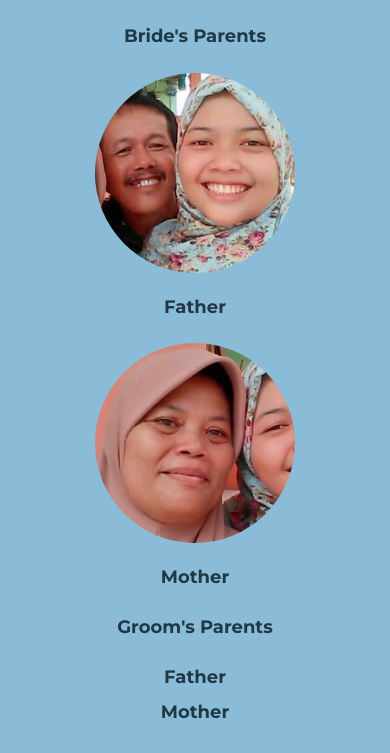
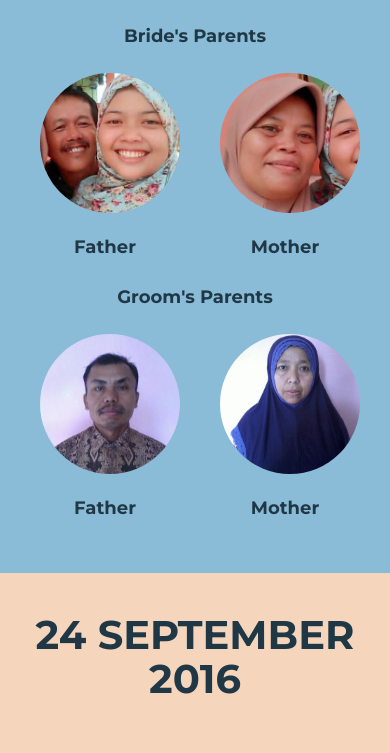
Before and after one commit to kumangxxx/undangan, a website: page index.html in a window 390 px wide. Shown: the part 1844-2597 px from the top of the page. Drawn offline with nearby package versions, Linux system fonts and the light colour scheme; some packages are replaced by stand-ins of ours; a web font is replaced by a local one.

Commit message:
add gungun, parent nyamping

```diff
--- a/css/kumang.css
+++ b/css/kumang.css
@@ -173,7 +173,14 @@ header {
   }
 }
 
-@media (min-width: 960px) {
+@media (max-width: 1000px) {
+
+  .ava-parent {
+    border-radius: 50%;
+    margin: 10px;
+    width: 160px;
+    height: 160px;
+  }
 
 }
 
@@ -200,6 +207,13 @@ header {
     border-radius: 50%;
     width: 200px;
     height: 200px;
+  }
+
+  .ava-parent {
+    border-radius: 50%;
+    margin: 10px;
+    width: 140px;
+    height: 140px;
   }
 }
 
@@ -233,6 +247,13 @@ header {
     border-radius: 50%;
     width: 200px;
     height: 200px;
+  }
+
+  .ava-parent {
+    border-radius: 50%;
+    margin: 10px;
+    width: 100px;
+    height: 100px;
   }
 }
 
--- a/index.html
+++ b/index.html
@@ -114,11 +114,11 @@
                   <div class="row text-center">
                     <div class="col-sm-3">
                     </div>
-                    <div class="wow fadeInLeft col-sm-3">
+                    <div class="wow fadeInLeft col-xs-6 col-sm-3">
                       <img src="img/bride_dad.jpg" class="ava-parent" />
                       <h4 class="service-heading">Father</h4>
                     </div>
-                    <div class="wow fadeInRight col-sm-3">
+                    <div class="wow fadeInRight col-xs-6 col-sm-3">
                       <img src="img/bride_mom.jpg" class="ava-parent" />
                       <h4 class="service-heading">Mother</h4>
                     </div>
@@ -129,12 +129,12 @@
                   <div class="row text-center">
                     <div class="col-sm-3">
                     </div>
-                    <div class="wow fadeInLeft col-sm-3">
-                      <!-- <img src="img/groom-father.jpeg" class="ava-parent" /> -->
+                    <div class="wow fadeInLeft col-xs-6 col-sm-3">
+                      <img src="img/groom-father.jpeg" class="ava-parent" />
                       <h4 class="service-heading">Father</h4>
                     </div>
-                    <div class="wow fadeInRight col-sm-3">
-                      <!-- <img src="img/groom-mom.jpeg" class="ava-parent" /> -->
+                    <div class="wow fadeInRight col-xs-6 col-sm-3">
+                      <img src="img/groom-mom.jpeg" class="ava-parent" />
                       <h4 class="service-heading">Mother</h4>
                     </div>
                   </div>
@@ -345,6 +345,12 @@
           </div>
           <div>
               <div class="slider-content">
+                <!-- Gungun -->
+                <div class="wrapper"><p align="justify" class="text-muted testi-text">Ka Dindin itu orangnya selalu bisa bikin kita nyaman ketika bersama-sama, sosok yang patut untuk diteladani, optimis selalu punya solusi dari setiap permasalahan yang dihadapi dan calon imam yang mau berjuang membawa bahtera Rumah Tangga menuju jannah-Nya.<br/>Barakallahu lakuma wa baraka alaikuma wa jamaah bainakuma fii khair.<br/><br/>- Gungun Gunawan</p></div>
+              </div>
+          </div>
+          <div>
+              <div class="slider-content">
                 <!-- Jupriyanto -->
                 <p align="justify" class="text-muted testi-text">Maha suci Alloh yang telah menciptakan pasangan-pasangan semua makhluknya, baik dari apa yang ditumbuhkan oleh bumi, dan dari diri mereka,  maupun dari apa yang tidak mereka ketahui. perjalanan hidup seseorang akan berlabuh dan bersandar kepada tambatan hati yang tlah DIA kirimkan untuknya. baik dalam sebuah pertemuan yang telah direncanakan, maupun pertemuan yang tidak kita rencanakan. karena, rencana-Nya lebih baik dari rencana yang tlah kita buat. segala hal, memang butuh perjuangan. termasuk dalam hal cinta. cinta memerlukan pengorbanan, dan pengorbanan itu akan terpuaskan melalui kebahagian yang akan kita rasakan melalui cinta. aplikasi cinta seseorang dituangkan dalam sebuah pernikahan. hal ini berawal dari ta'aruf, berlanjut dengan akad nikah, berakhir dengan pertemuan di surga, sungguh indah rasanya pernikahan. semoga perjalanan cinta yang kau rajut dengannya, menjadi perjalanan kecil yang akan mengantarkan dirimu dan dirinya menjadi keluarga yang Sakinah, Mawadah, dan Warohmah yang dibaluti benih-benih cinta yang akan abadi.<br/><br/>Selamat menempuh hidup baru, dalam naungan cinta yang Alloh ridhoi.<br/><br/>- Jupriyanto</p>
               </div>
@@ -408,6 +414,9 @@
           </div>
           <div>
             <center><img src="img/adib.jpeg" class="ava-testi" /></center>
+          </div>
+          <div>
+            <center><img src="img/gungun.jpeg" class="ava-testi" /></center>
           </div>
           <div>
             <center><img src="img/jupriyanto.jpeg" class="ava-testi" /></center>
```
Also changed, not shown: img/gungun.jpeg (added).
